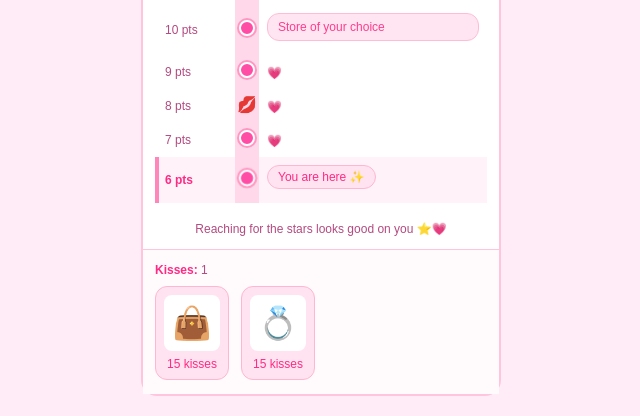
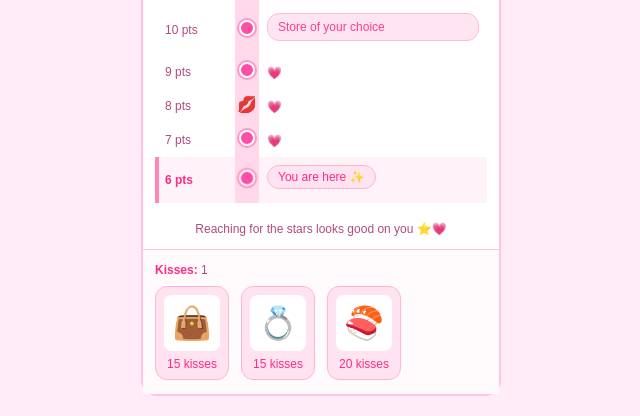
Before and after one commit to sebitommy123/zubatomic, a PHP site: page / in a window 1280 px wide. Shown: the part 711-1127 px from the top of the page, without its empty margins (319-959 px from the left). Run offline with PHP 8.4, Linux system fonts and the light colour scheme.

Commit message:
Add omakase restaurant prize to KISS rewards list
Co-authored-by: sszafis <sszafis@gmail.com>

```diff
--- a/index.php
+++ b/index.php
@@ -11,6 +11,7 @@
   $kissPrizes = [
     [ 'name' => 'purse',  'cost' => 15, 'emoji' => '👜' ],
     [ 'name' => 'mejuri', 'cost' => 15, 'emoji' => '💍' ],
+    [ 'name' => 'omakase restaurant', 'cost' => 20, 'emoji' => '🍣' ],
   ];
 
   // Ensure non-negative, since points start at 0
```
